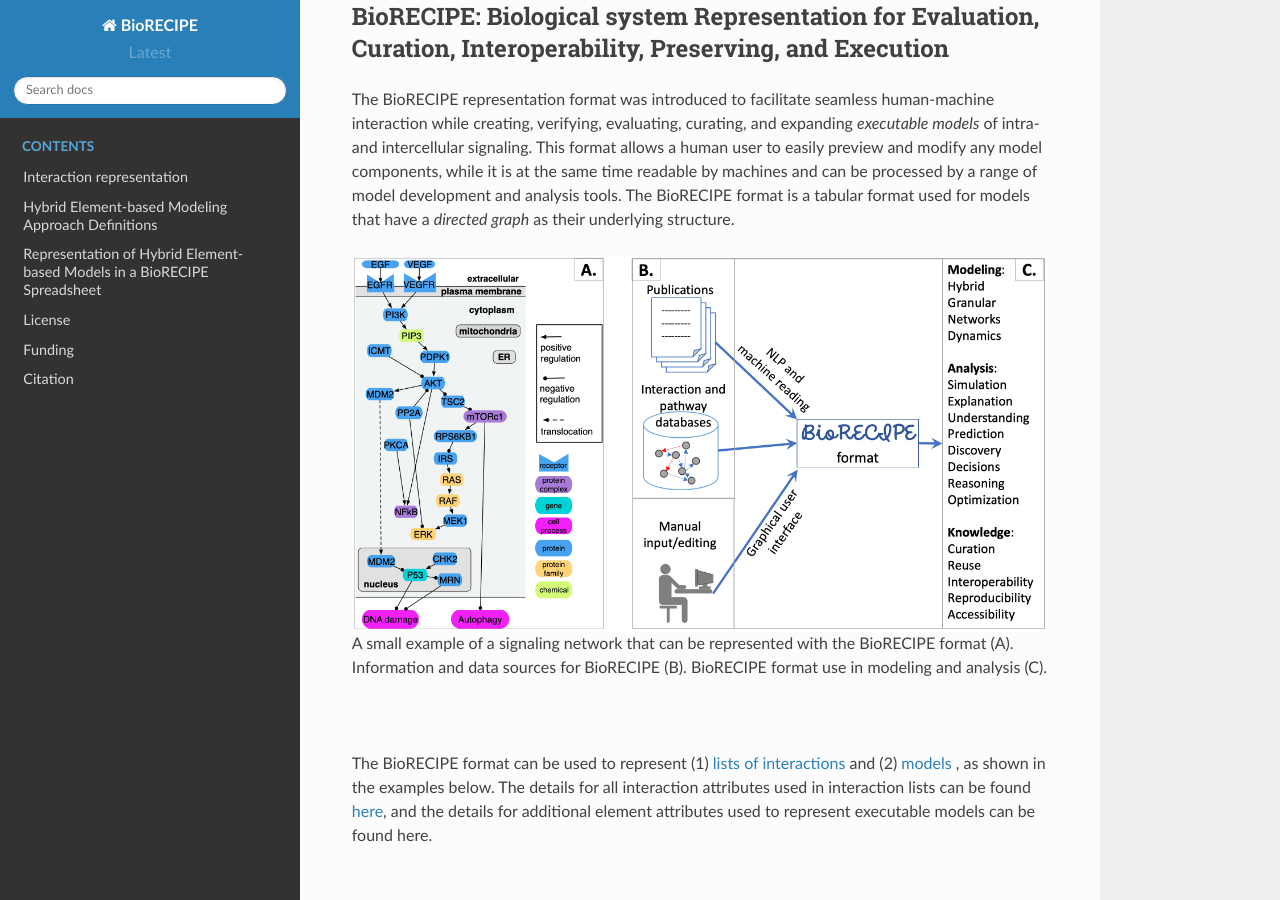
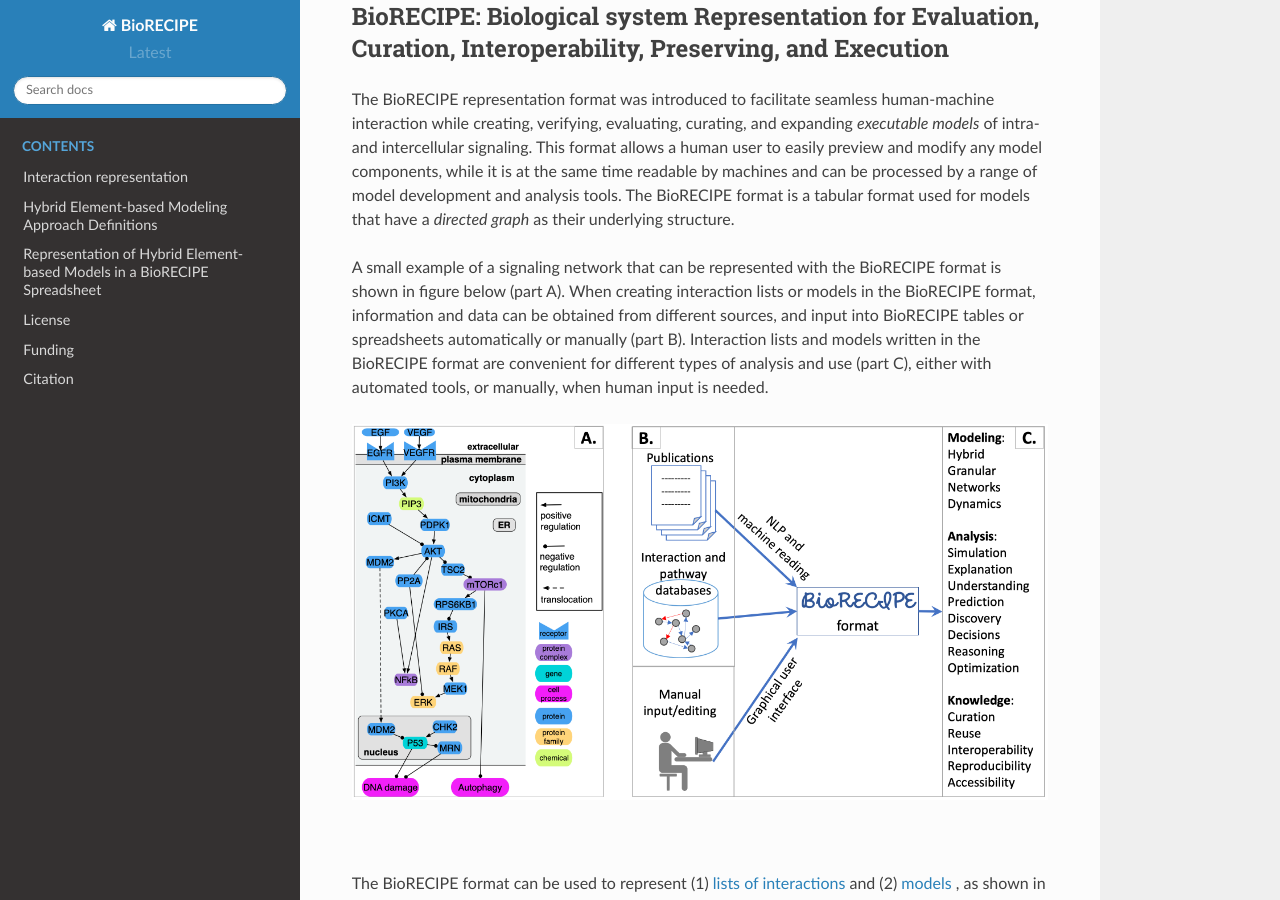
Before and after one commit to pitt-miskov-zivanov-lab/BioRECIPE, a Sphinx documentation site: the page built from docs/index.rst, in a window 1280 px wide and 900 px high, scrolled down 204 px. Built offline with Sphinx 7.4.7 and the Read the Docs theme 2.0.0, drawn with Linux system fonts in a browser that asks for light colours.

Commit message:
Update index.rst

```diff
--- a/docs/index.rst
+++ b/docs/index.rst
@@ -9,13 +9,14 @@ BioRECIPE: Biological system Representation for Evaluation, Curation, Interopera
 
 The BioRECIPE representation format was introduced to facilitate seamless human-machine interaction while creating, verifying, evaluating, curating, and expanding *executable models* of intra- and intercellular signaling. This format allows a human user to easily preview and modify any model components, while it is at the same time readable by machines and can be processed by a range of model development and analysis tools. The BioRECIPE format is a tabular format used for models that have a *directed graph* as their underlying structure.
 
+A small example of a signaling network that can be represented with the BioRECIPE format is shown in figure below (part A). When creating interaction lists or models in the BioRECIPE format, information and data can be obtained from different sources, and input into BioRECIPE tables or spreadsheets automatically or manually (part B). Interaction lists and models written in the BioRECIPE format are convenient for different types of analysis and use (part C), either with automated tools, or manually, when human input is needed.
 
 .. figure:: figures/figure_biorecipe_example_flow.png
     :align: center
     :alt: internal figure
 
-A small example of a signaling network that can be represented with the BioRECIPE format (A). Information and data sources for BioRECIPE (B). BioRECIPE format use in modeling and analysis (C).
 
+|
 |
 
 The BioRECIPE format can be used to represent (1) `lists of interactions <https://melody-biorecipe.readthedocs.io/en/latest/index.html#id8>`_ and (2) `models <https://melody-biorecipe.readthedocs.io/en/latest/index.html#id9>`_ , as shown in the examples below. The details for all interaction attributes used in interaction lists can be found `here <https://melody-biorecipe.readthedocs.io/en/latest/bio_interactions.html#interaction-attributes>`_, and the details for additional element attributes used to represent executable models can be found here.
```
